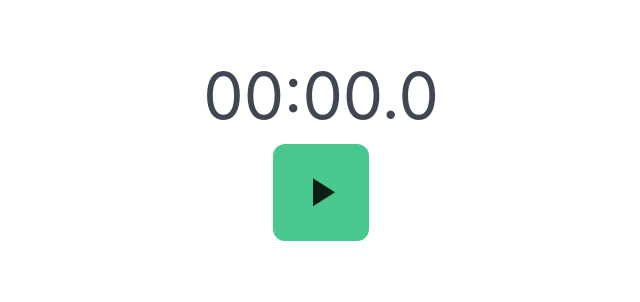
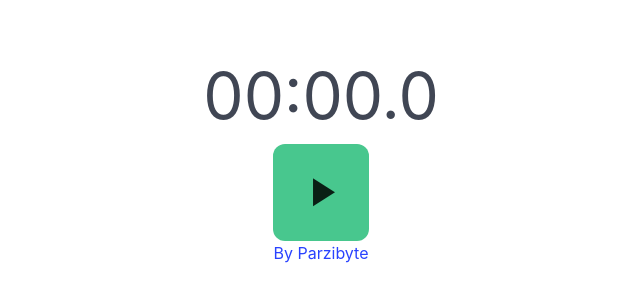
Before and after one commit to parzibyte/cronometro_javascript, a plain HTML site: page index.html in a window 1280 px wide. Shown: the whole page, without its empty margins (319-959 px from the left). Drawn offline with nearby package versions, Linux system fonts and the light colour scheme.

Commit message:
Update index.html

```diff
--- a/index.html
+++ b/index.html
@@ -31,6 +31,7 @@
 				<button class="button is-warning is-large" id="btnDetener"><span class="mdi mdi-stop"></span></button>
 				<div id="contenedorMarcas">
 				</div>
+				<a href="https://parzibyte.me/blog">By Parzibyte</a>
 			</div>
 		</div>
 	</section>
```
